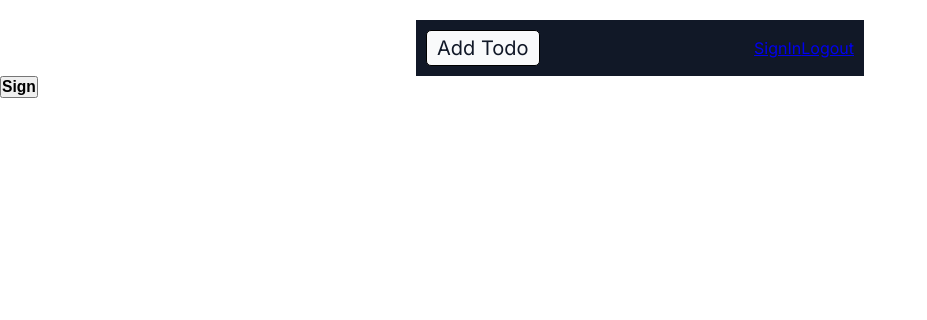
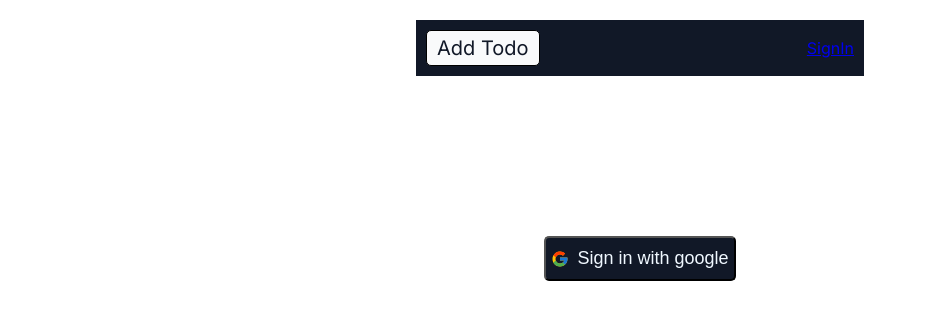
Before and after one commit to Shm-Rsuf/next-todo-app, a Next.js app: page /signin in a window 1280 px wide. Shown: the top 320 px of the page, without its empty margins (0-927 px from the left). Built offline with nearby package versions, Linux system fonts and the light colour scheme; no server answers.

Commit message:
git sign in btn design added

```diff
--- /dev/null
+++ b/app/sass/login.module.scss
@@ -0,0 +1,20 @@
+.login_container {
+  margin-top: 10rem;
+  display: flex;
+  justify-content: center;
+  align-items: center;
+}
+
+.loginBtn {
+  display: flex;
+  justify-content: center;
+  align-items: center;
+  padding: 10px 5px;
+  gap: 0.5rem;
+  font-size: 18px;
+  border-radius: 5px;
+  color: aliceblue;
+  cursor: pointer;
+  background-color: #111827;
+  transition: 0.3s ease-in-out;
+}
--- a/app/signin/page.tsx
+++ b/app/signin/page.tsx
@@ -1,11 +1,16 @@
 "use client";
 import { signIn } from "next-auth/react";
+import { FcGoogle } from "react-icons/fc";
+import style from "../sass/login.module.scss";
 const SignInPage = () => {
   return (
-    <div>
-      <button onClick={() => signIn("google")}>
-        <h3>Sign</h3>
-      </button>
+    <div className={style.login_container}>
+      <div>
+        <button onClick={() => signIn("google")} className={style.loginBtn}>
+          <FcGoogle />
+          Sign in with google
+        </button>
+      </div>
     </div>
   );
 };
--- a/components/Navbar.tsx
+++ b/components/Navbar.tsx
@@ -1,7 +1,11 @@
+"use client";
 import Link from "next/link";
 import headerDesign from "../app/sass/header.module.scss";
+import { useSession } from "next-auth/react";
 
 const Navbar = () => {
+  const { data: session } = useSession();
+  console.log({ session });
   return (
     <header className={headerDesign.design}>
       {/* <Link href="/" className={headerDesign.h2}>
@@ -11,8 +15,11 @@ const Navbar = () => {
         Add Todo
       </Link>
       <div>
-        <Link href="/signin">SignIn</Link>
-        <Link href="/">Logout</Link>
+        {session ? (
+          <Link href="/">Logout</Link>
+        ) : (
+          <Link href="/signin">SignIn</Link>
+        )}
       </div>
     </header>
   );
```
